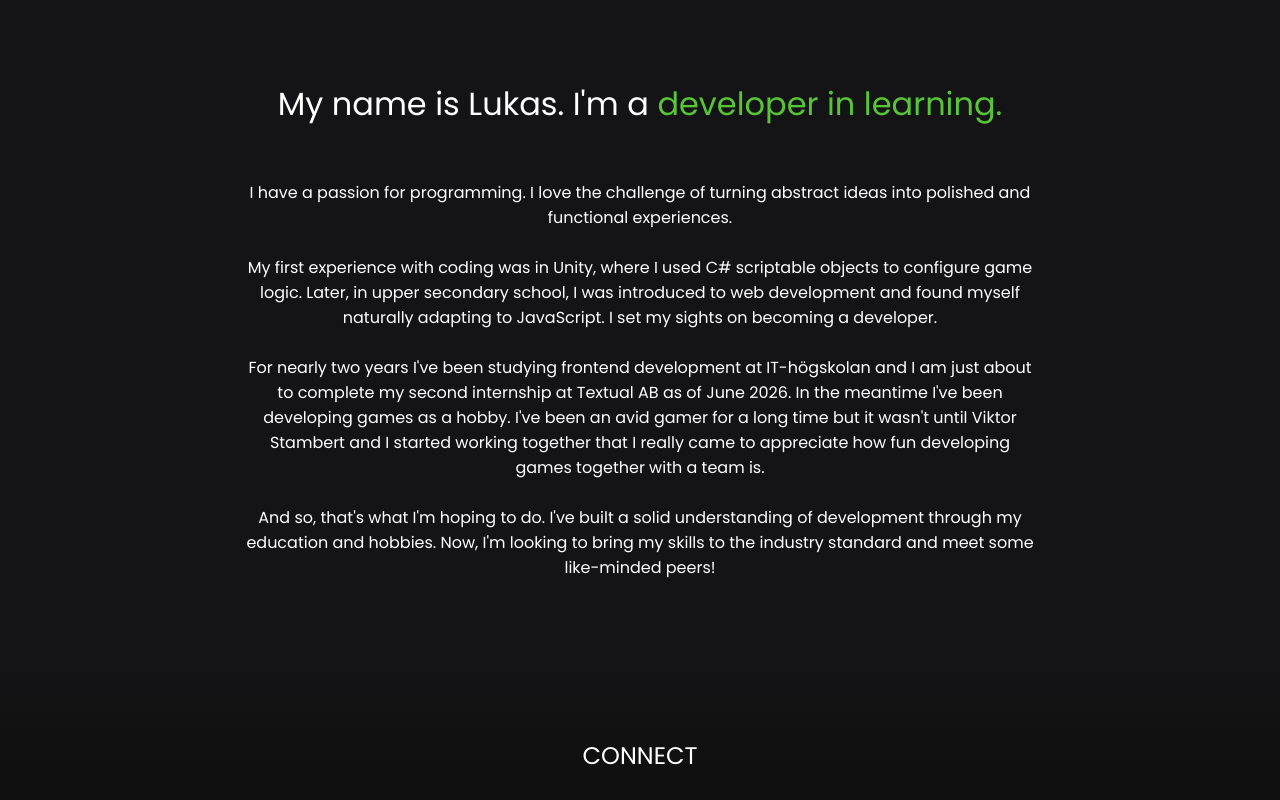
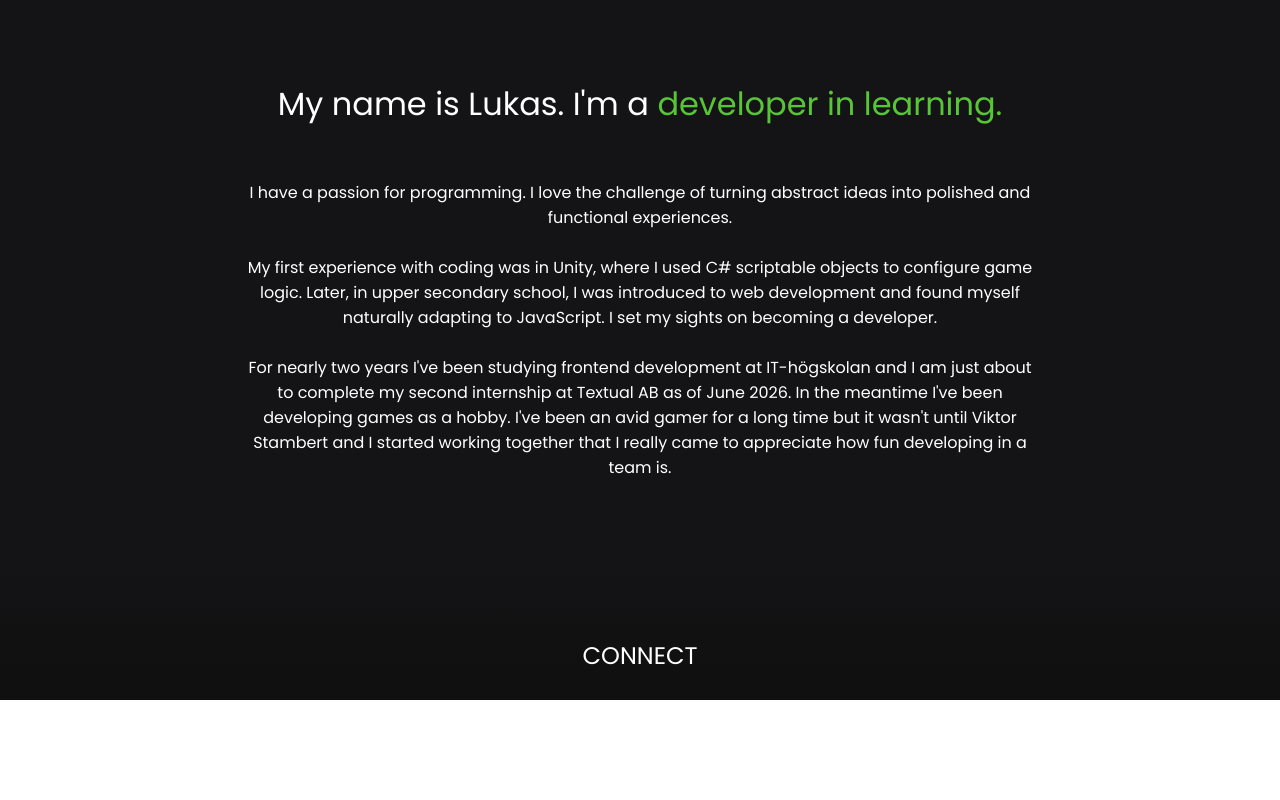
Before and after one commit to LukasBFrontend/Portfolio, a Vue app: page / in a window 1280 px wide. Shown: the part 2351-3151 px from the top of the page. After the commit the page ends 3051 px from the top, so only its background shows below. Built offline with nearby package versions, Linux system fonts and the light colour scheme; a web font is replaced by a local one.

Commit message:
update description

```diff
--- a/src/views/home/sections/AboutSection.vue
+++ b/src/views/home/sections/AboutSection.vue
@@ -11,11 +11,7 @@
     <br/>
     <p>
       For nearly two years I've been studying frontend development at IT-högskolan and I am just about to complete my second internship at Textual AB as of June 2026. In the meantime I've been developing games as a hobby.
-      I've been an avid gamer for a long time but it wasn't until Viktor Stambert and I started working together that I really came to appreciate how fun developing games together with a team is.
-    </p>
-    <br />
-    <p>
-      And so, that's what I'm hoping to do. I've built a solid understanding of development through my education and hobbies. Now, I'm looking to bring my skills to the industry standard and meet some like-minded peers!
+      I've been an avid gamer for a long time but it wasn't until Viktor Stambert and I started working together that I really came to appreciate how fun developing in a team is.
     </p>
   </section>
 </template>
```
